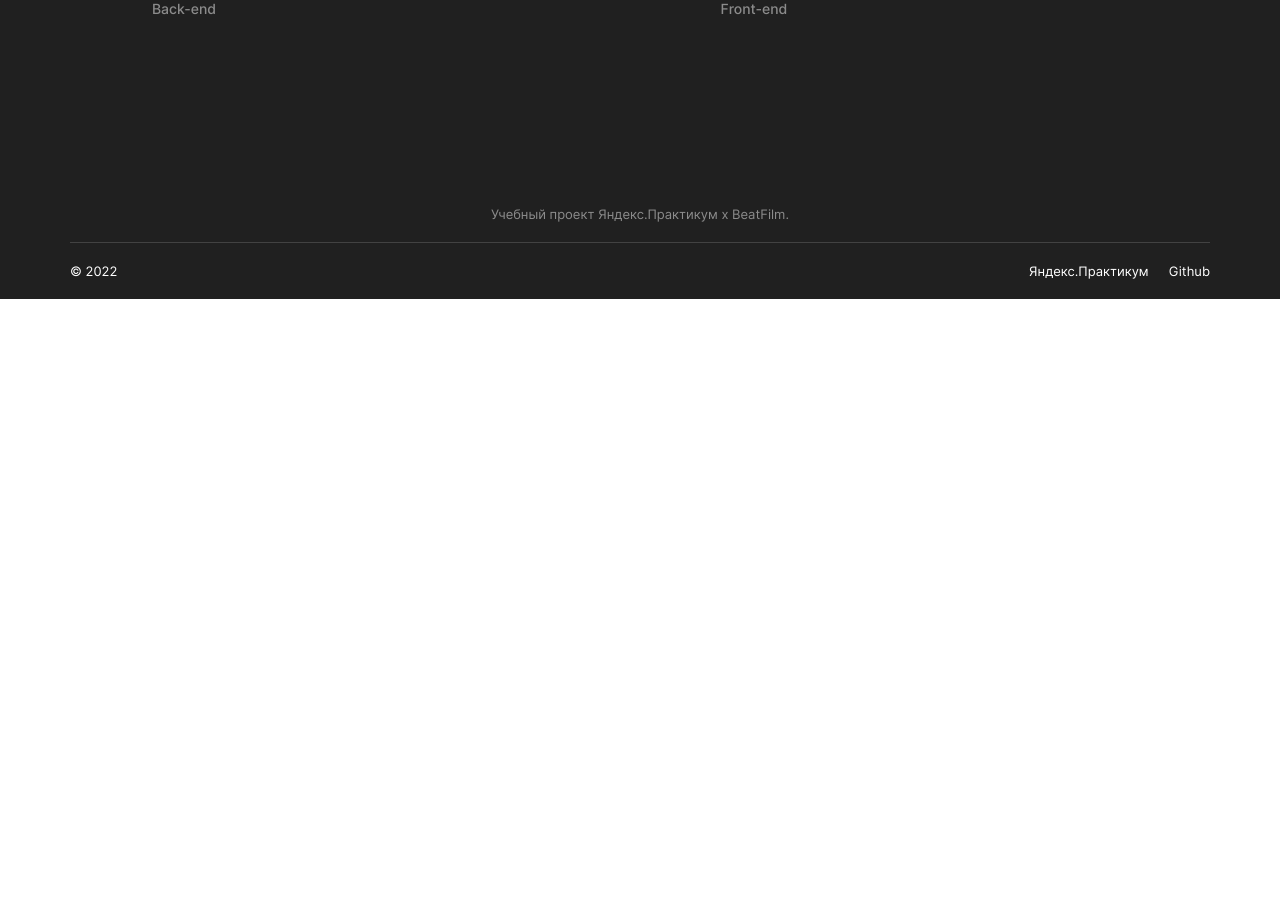
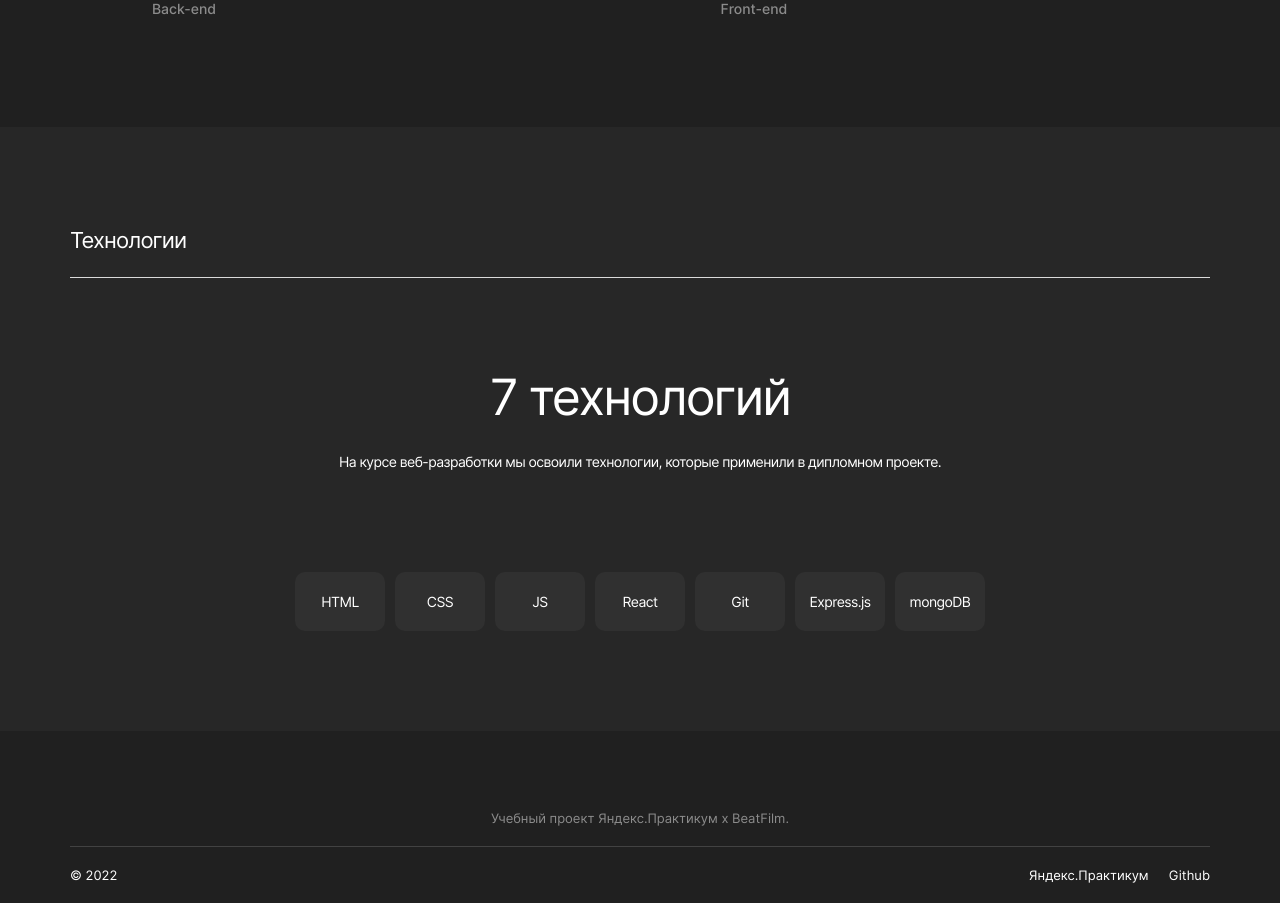
Before and after one commit to Alexeyitm/movies-explorer-frontend, a React (Create React App) app: page / in a window 1280 px wide. Shown: the part 1040-1943 px from the top of the page. Before the commit the page ends 1339 px from the top, so only its background shows below. Built offline with nearby package versions, Linux system fonts and the light colour scheme.

Commit message:
feat: create markup techs

```diff
--- a/src/components/App/Main/Main.jsx
+++ b/src/components/App/Main/Main.jsx
@@ -2,12 +2,14 @@
 import Promo from './Promo/Promo';
 import Footer from '../Footer/Footer';
 import AboutProject from './AboutProject/AboutProject';
+import Techs from './Techs/Techs';
 
 function Main() {
   return (
     <div className="main">
       <Promo/>
       <AboutProject/>
+      <Techs/>
       <Footer/>
     </div>
   );
--- /dev/null
+++ b/src/components/App/Main/Techs/Techs.css
@@ -0,0 +1,136 @@
+.techs {
+  background: #272727;
+}
+
+.techs__container {
+  max-width: 1440px;
+  margin: 0 auto;
+  padding: 100px 70px;
+}
+
+@media screen and (max-width: 768px) {
+  .techs__container {
+    padding: 90px 50px;
+  }
+}
+
+@media screen and (max-width: 340px) {
+  .techs__container {
+    padding: 70px 18px;
+  }
+}
+
+.techs__title {
+  margin: 0 auto;
+  padding-bottom: 23px;
+  border-bottom: 1px #DADADA solid;
+  font-weight: 400;
+  font-size: 22px;
+  line-height: 27px;
+  letter-spacing: -0.04em;
+}
+
+@media screen and (max-width: 340px) {
+  .techs__title {
+    font-size: 18px;
+    line-height: 22px;
+    padding-bottom: 28px;
+  }
+}
+
+.techs__content {
+  margin-top: 90px;
+}
+
+@media screen and (max-width: 768px) {
+  .techs__content {
+    margin-top: 80px;
+  }
+}
+
+@media screen and (max-width: 340px) {
+  .techs__content {
+    margin-top: 60px;
+  }
+}
+
+.techs__subtitle {
+  margin: 0;
+  font-weight: 400;
+  font-size: 50px;
+  line-height: 58px;
+  text-align: center;
+  letter-spacing: -0.04em;
+}
+
+@media screen and (max-width: 400px) {
+  .techs__subtitle {
+    font-size: 30px;
+    line-height: 36px;
+  }
+}
+
+.techs__text {
+  margin: 26px 0 100px;
+  font-weight: 400;
+  font-size: 14px;
+  line-height: 20px;
+  text-align: center;
+  letter-spacing: -0.04em;
+}
+
+@media screen and (max-width: 768px) {
+  .techs__text {
+    margin: 22px 0 83px;
+    font-size: 12px;
+    line-height: 18px;
+  }
+}
+
+@media screen and (max-width: 400px) {
+  .techs__text {
+    margin: 24px 0 50px;
+    font-size: 11px;
+    line-height: 16px;
+  }
+}
+
+.techs__grid {
+  margin: 0 auto;
+  max-width: 690px;
+  text-align: center;
+  display: grid;
+  grid-template-columns: repeat(auto-fit, 90px);
+  grid-gap: 10px;
+  align-items: center;
+  justify-content: center;
+}
+
+@media screen and (max-width: 830px) {
+  .techs__grid {
+    grid-template-columns: repeat(auto-fit, 84px);
+  }
+}
+
+@media screen and (max-width: 340px) {
+  .techs__grid {
+    width: 178px;
+  }
+}
+
+.techs__element {
+  padding: 21px 0;
+  font-weight: 400;
+  font-size: 14px;
+  line-height: 17px;
+  letter-spacing: -0.04em;
+  background: #303030;
+  border-radius: 10px;
+}
+
+@media screen and (max-width: 768px) {
+  .techs__element {
+    font-size: 12px;
+    line-height: 15px;
+  }
+}
--- /dev/null
+++ b/src/components/App/Main/Techs/Techs.jsx
@@ -0,0 +1,46 @@
+import './Techs.css';
+
+function Techs() {
+  return (
+    <section className="techs">
+      <div className="techs__container">
+        <h2 className="techs__title">
+          Технологии
+        </h2>
+        <div className="techs__content">
+          <h3 className="techs__subtitle">
+            7 технологий
+          </h3>
+          <p className="techs__text">
+            На курсе веб-разработки мы освоили технологии, которые применили в дипломном проекте.
+          </p>
+          <div className="techs__grid">
+            <div className="techs__element">
+              HTML
+            </div>
+            <div className="techs__element">
+              CSS
+            </div>
+            <div className="techs__element">
+              JS
+            </div>
+            <div className="techs__element">
+              React
+            </div>
+            <div className="techs__element">
+              Git
+            </div>
+            <div className="techs__element">
+              Express.js
+            </div>
+            <div className="techs__element">
+              mongoDB
+            </div>
+          </div>
+        </div>
+      </div>
+    </section>
+  );
+}
+
+export default Techs;
```
